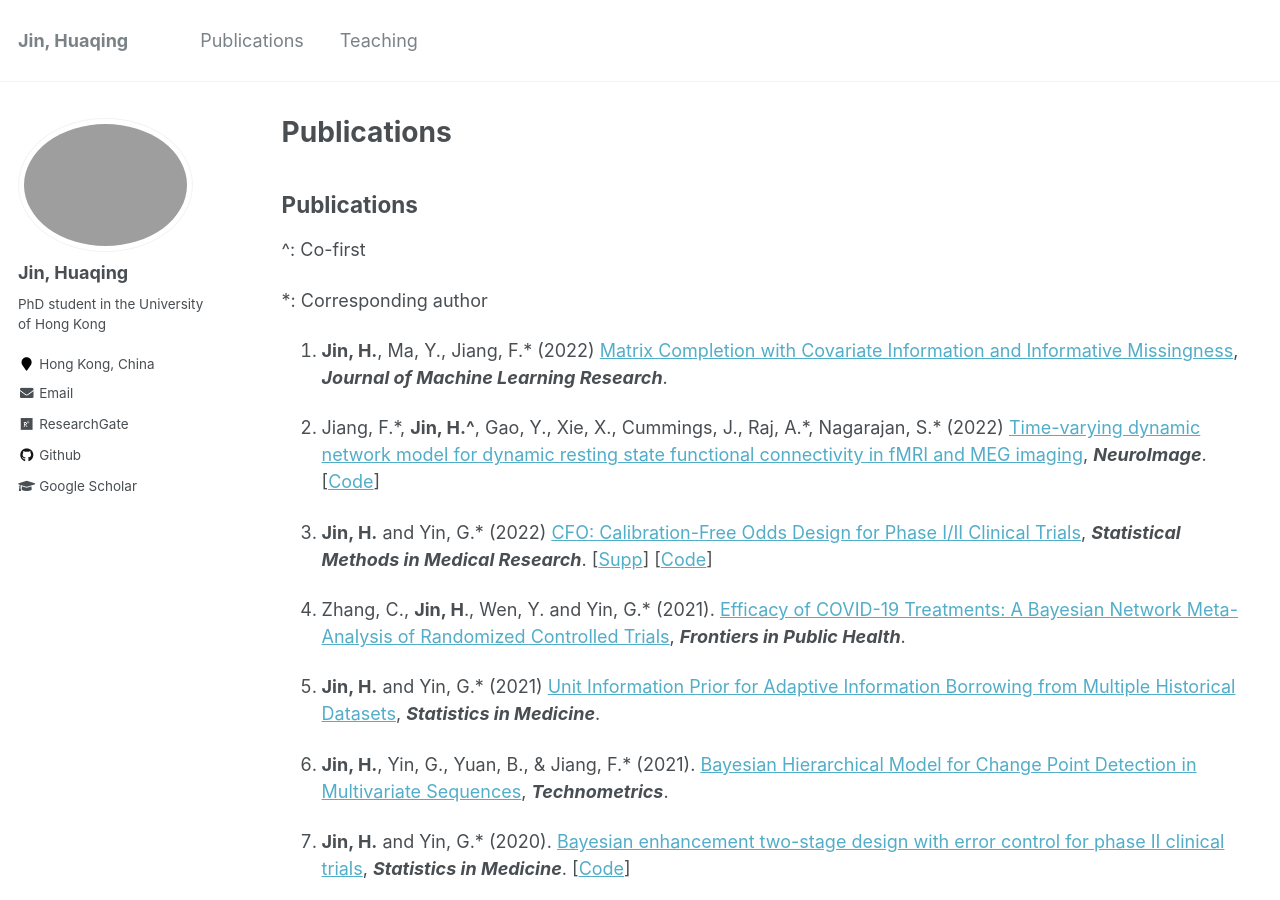
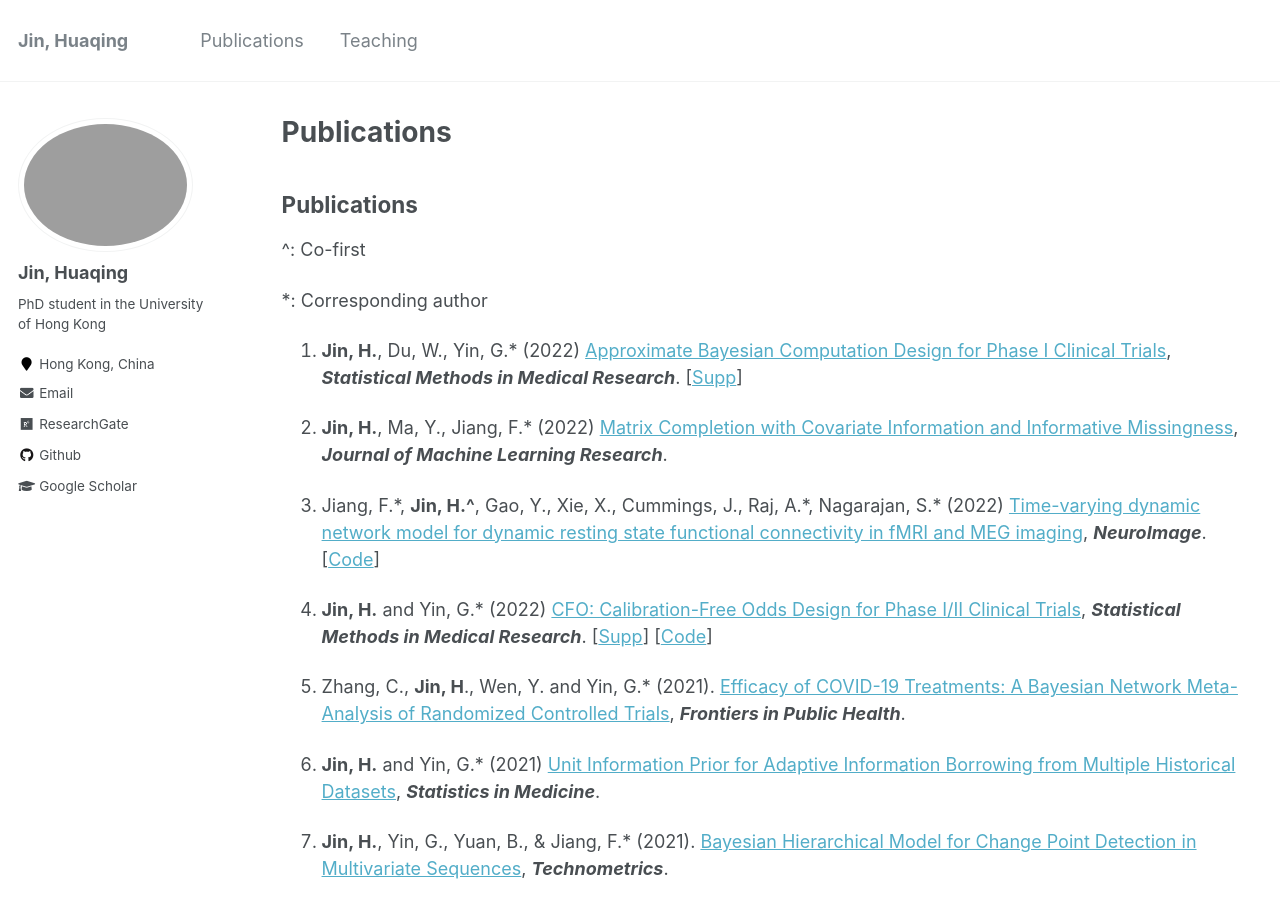
Before and after one commit to JINhuaqing/jinhuaqing.github.io, a Jekyll site: the page built from _pages/publications.md, in a window 1280 px wide and 900 px high. Built offline with Jekyll 4.4.1, drawn with Linux system fonts in a browser that asks for light colours.

```diff
--- a/_config.yml
+++ b/_config.yml
@@ -86,7 +86,7 @@ author:
   location         : "Hong Kong, China"
   employer         :
   pubmed           : #"https://www.ncbi.nlm.nih.gov/pubmed/?term=john+snow"
-  googlescholar    : "https://scholar.google.com/citations?user=h1-_-SYAAAAJ&hl=en&oi=ao"
+  googlescholar    : "https://scholar.google.com/citations?view_op=list_works&hl=zh-CN&user=wraxG7IAAAAJ"
   email            : "jinhuaqing@connect.hku.hk"
   researchgate     : "https://www.researchgate.net/profile/Huaqing_Jin"
   uri              :
--- a/_pages/publications.md
+++ b/_pages/publications.md
@@ -23,6 +23,12 @@ author_profile: true
 ^: Co-first
 
 *: Corresponding author
+
+1. **Jin, H.**, Du, W., Yin, G.\* (2022)
+[Approximate Bayesian Computation Design for Phase I Clinical
+Trials](http://jinhuaqing.github.io/files/ABC-main.pdf),
+***Statistical Methods in Medical Research***.
+[[Supp](http://jinhuaqing.github.io/files/ABC-supp.pdf)]
 
 1. **Jin, H.**, Ma, Y., Jiang, F.\* (2022)
 [Matrix Completion with Covariate Information and
```
Also changed, not shown: 2 other files.
